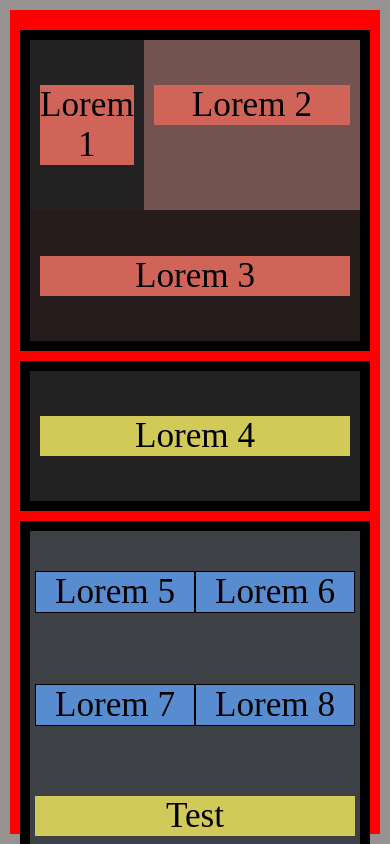
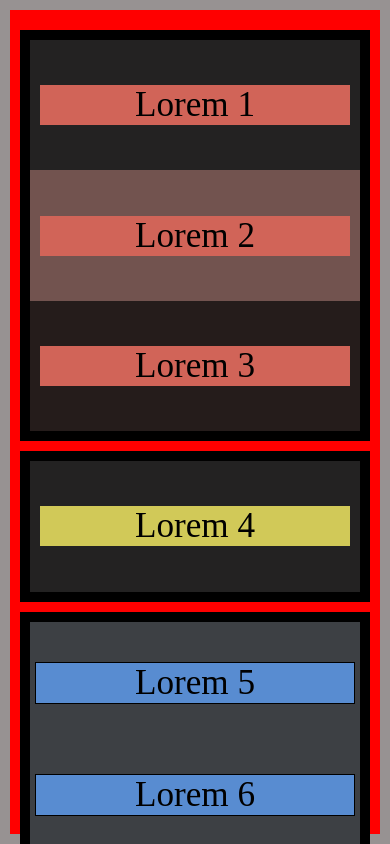
Before and after one commit to Ricard1974/tema_01--html-css-, a plain HTML site: page nivell_1/index.html in a window 390 px wide. Shown: the top 844 px of the page. Drawn offline with Linux system fonts and the light colour scheme.

Commit message:
Correccio del css per el format de telefon

```diff
--- a/nivell_1/basic.css
+++ b/nivell_1/basic.css
@@ -55,13 +55,13 @@ body {
 .container3 > div {
   padding: 5px;
   text-align: center;
-  font-size: 1.8em;
+  font-size: 2.2em;
   color: #000000;
   background-color: #d6e41a;
 }
 
 /* Media Query for Mobile Devices */
-@media (max-width: 480px) {
+@media (max-width: 481px) {
   body {
     background-color: red;
   }
@@ -73,6 +73,24 @@ body {
   }
   .c4{
     flex-wrap:wrap;
+  }
+  .c6{
+    flex-wrap:wrap;
+  }
+  .c7{
+    flex-wrap:wrap;
+  }
+  .c1{
+    flex-wrap:wrap;
+    flex: 100%;
+  }
+  .c2{
+    flex-wrap:wrap;
+    flex: 100%;
+  }
+  .c3{
+    flex-wrap:wrap;
+    flex: 100%;
   }
 }
 
@@ -91,6 +109,18 @@ body {
   .c4{
     flex-wrap:wrap;
   }
+  .c1{
+    flex-wrap:wrap;
+    flex: 100%;
+  }
+  .c2{
+    flex-wrap:wrap;
+    flex: 100%;
+  }
+  .c3{
+    flex-wrap:wrap;
+    flex: 100%;
+  }
 }
 
 /* Media Query for Laptops and Desktops */
--- a/nivell_1/style.css
+++ b/nivell_1/style.css
@@ -15,25 +15,21 @@
 }
 
 .c1 {
-  flex: 1;
+  flex: 30%;
 }
 
 .c2 {
-  flex: 3;
+  flex: 50%;
 }
 .c3 {
-  flex: 1;
+  flex: 30%;
 }
 
 .c6{
     display: flex;
-    /* flex-wrap: wrap; */
-    /* flex: auto; */
 }
 .c7{
     display: flex;
-    /* flex-wrap: wrap; */
-    /* flex: auto; */
 }
 
 .c4 {
@@ -45,7 +41,6 @@
   flex: 30%;
   background-color: #D158AD;
 
-  /* margin: 5px; */
 }
 
 .c12 {
```
